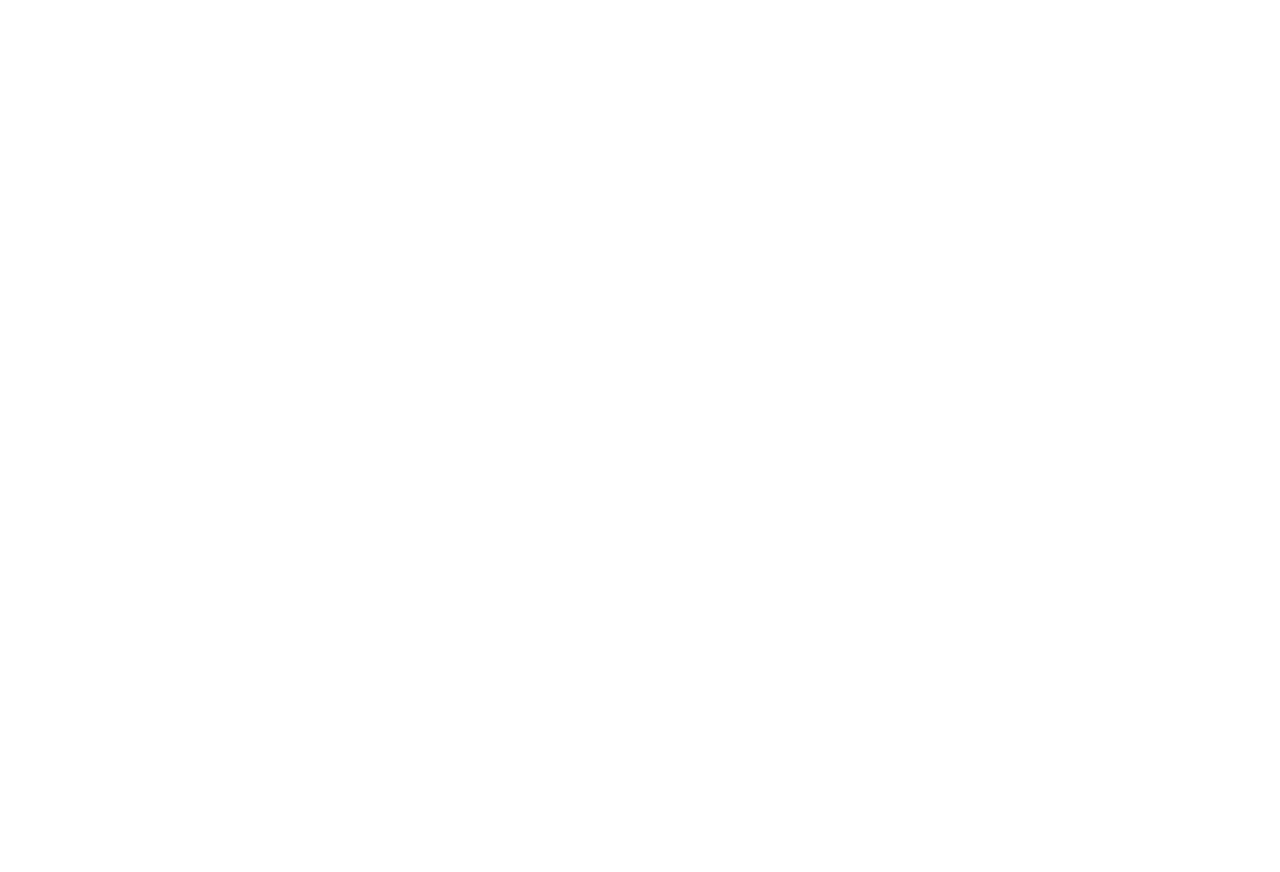
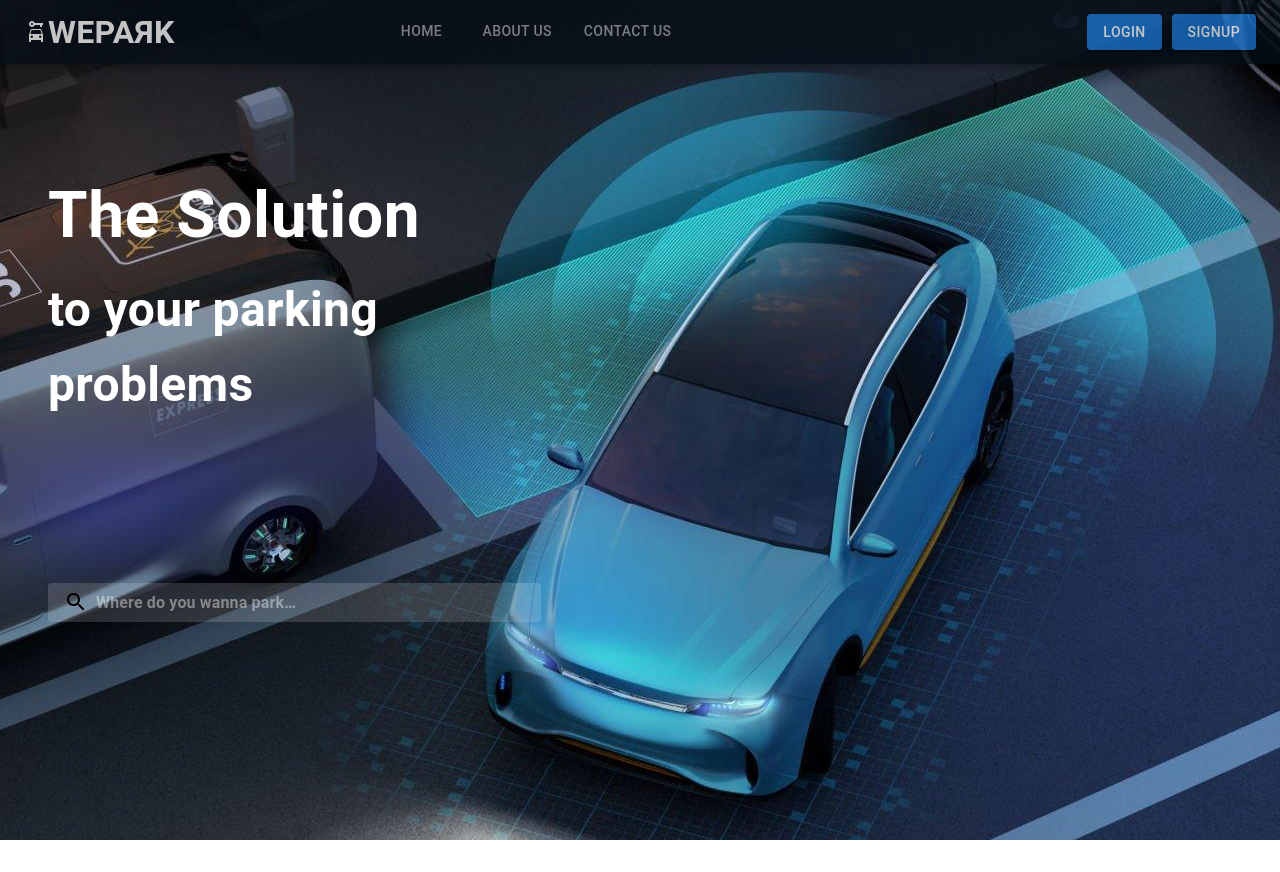
Before and after one commit to Deepanshu380/WEPARK, a React (Create React App) app: page /1/line in a window 1280 px wide. Before the commit the page ends 800 px from the top, so only its background shows below. Built offline with nearby package versions, Linux system fonts and the light colour scheme.

Commit message:
Changes in navbar position

```diff
--- a/src/components/About/About.jsx
+++ b/src/components/About/About.jsx
@@ -10,8 +10,9 @@ import Members from "./Members";
 const About = () => {
   return (
     <>
+
       <Container>
-        <Heading text="  WEPAЯK" align="center" margin="6rem" font="bold"  />
+        <Heading text="  WEPAЯK" align="center" margin="6rem" font="bold" />
         <AboutPara />
       </Container>
 
--- a/src/components/Linesdata.jsx
+++ b/src/components/Linesdata.jsx
@@ -11,6 +11,7 @@ import {
   Grid,
   Typography,
 } from "@mui/material";
+import Navbar from './Navbar';
 
 export const Linesdata = () => {
     const path = useParams();
@@ -18,6 +19,7 @@ export const Linesdata = () => {
 
   return (
     <>
+      <Navbar/>
       <Container style={{ marginTop: "4rem" }}>
         <Grid container spacing={4} justifyContent="center">
           {CardData.map((card) =>
@@ -27,7 +29,7 @@ export const Linesdata = () => {
                 xs={12}
                 md={4}
                 style={{ marginBottom: "1rem" }}
-                // onClick={() => handleDetails(card.pgName)}
+
               >
                 <CardActionArea>
                   <Card>
```
